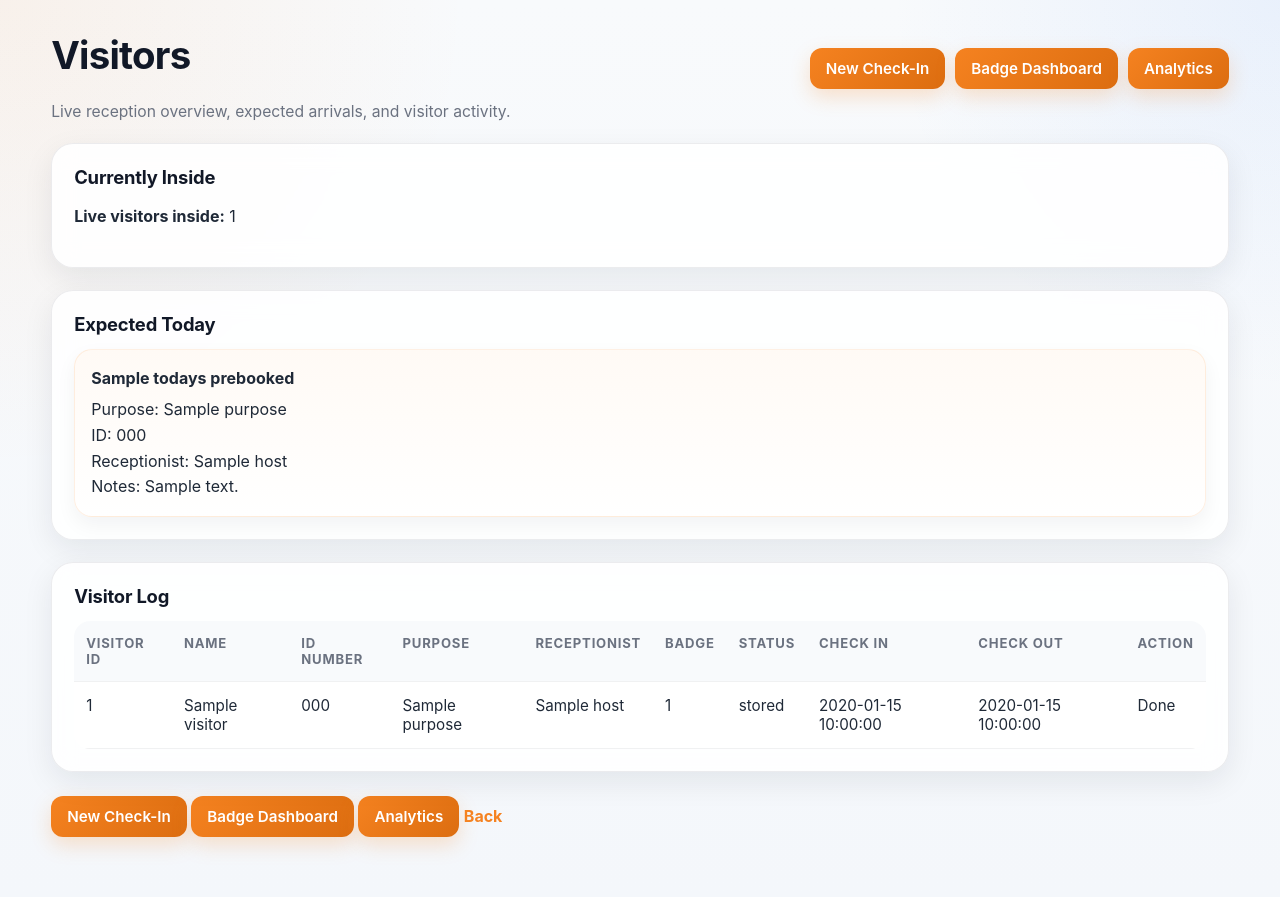
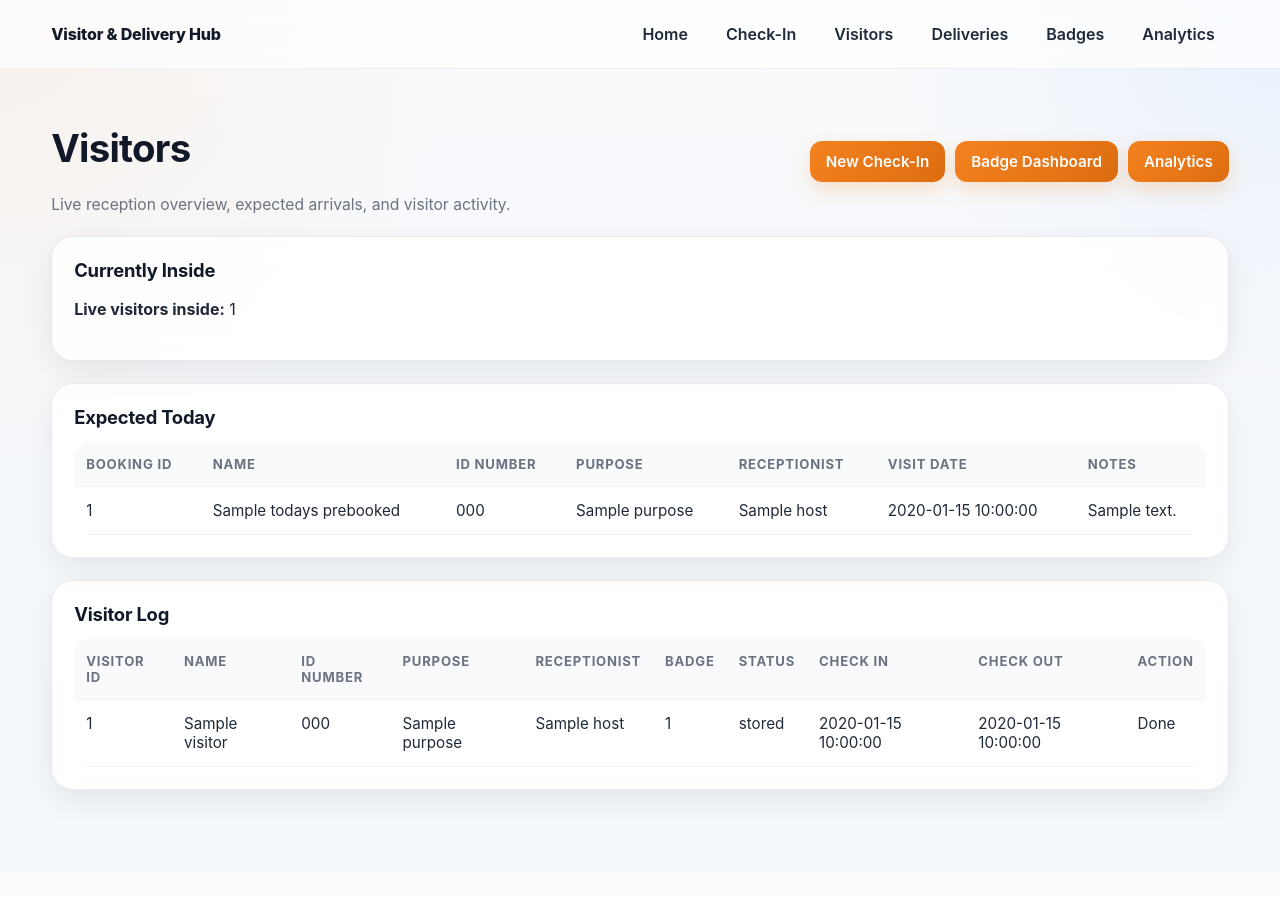
Before and after one commit to amberg710/visitor_delivery_demo-, a Flask app: template templates/visitors.html in a window 1280 px wide. After the commit the page ends 812 px from the top, so only its background shows below. Run offline with Flask 3, Linux system fonts and the light colour scheme; the template is opened without the code that fills it: most values are stand-ins (such as "Sample title", 1, 10 or a date in 2020); parts of the project's set-up code (start-up, migrations or seed data) failed here and were passed over.

Commit message:
Update visitors.html

```diff
--- a/templates/visitors.html
+++ b/templates/visitors.html
@@ -5,6 +5,21 @@
     <link rel="stylesheet" href="{{ url_for('static', filename='style.css') }}">
 </head>
 <body>
+
+<div class="glass-nav">
+    <div class="nav-inner">
+        <div class="nav-brand">Visitor & Delivery Hub</div>
+        <div class="nav-links">
+            <a href="/">Home</a>
+            <a href="/checkin">Check-In</a>
+            <a href="/visitors">Visitors</a>
+            <a href="/deliveries">Deliveries</a>
+            <a href="/badges">Badges</a>
+            <a href="/analytics">Analytics</a>
+        </div>
+    </div>
+</div>
+
 <div class="container">
 
     <div class="page-hero">
@@ -28,17 +43,29 @@
         <h2>Expected Today</h2>
 
         {% if todays_prebooked %}
-            <div class="expected-list">
+        <table>
+            <tr>
+                <th>Booking ID</th>
+                <th>Name</th>
+                <th>ID Number</th>
+                <th>Purpose</th>
+                <th>Receptionist</th>
+                <th>Visit Date</th>
+                <th>Notes</th>
+            </tr>
+
             {% for p in todays_prebooked %}
-                    <div class="expected-item">
-                        <strong>{{ p.get("Name", "") }}</strong><br>
-                        <span>Purpose: {{ p.get("Purpose", "") }}</span><br>
-                        <span>ID: {{ p.get("IDNumber", "") }}</span><br>
-                        <span>Receptionist: {{ p.get("Host", "") }}</span><br>
-                        <span>Notes: {{ p.get("Notes", "") }}</span>
-                    </div>
+            <tr>
+                <td>{{ p.get("BookingID", "") }}</td>
+                <td>{{ p.get("Name", "") }}</td>
+                <td>{{ p.get("IDNumber", "") }}</td>
+                <td>{{ p.get("Purpose", "") }}</td>
+                <td>{{ p.get("Host", "") }}</td>
+                <td>{{ p.get("VisitDate", "") }}</td>
+                <td>{{ p.get("Notes", "") }}</td>
+            </tr>
             {% endfor %}
-            </div>
+        </table>
         {% else %}
             <p>No expected visitors for today.</p>
         {% endif %}
@@ -87,11 +114,7 @@
         </table>
     </div>
 
-    <a class="button" href="/checkin">New Check-In</a>
-    <a class="button" href="/badges">Badge Dashboard</a>
-    <a class="button" href="/analytics">Analytics</a>
-    <a class="back-link" href="/">Back</a>
+</div>
 
-</div>
 </body>
 </html>
```
Lines whose indentation alone changed are shown as unchanged.
